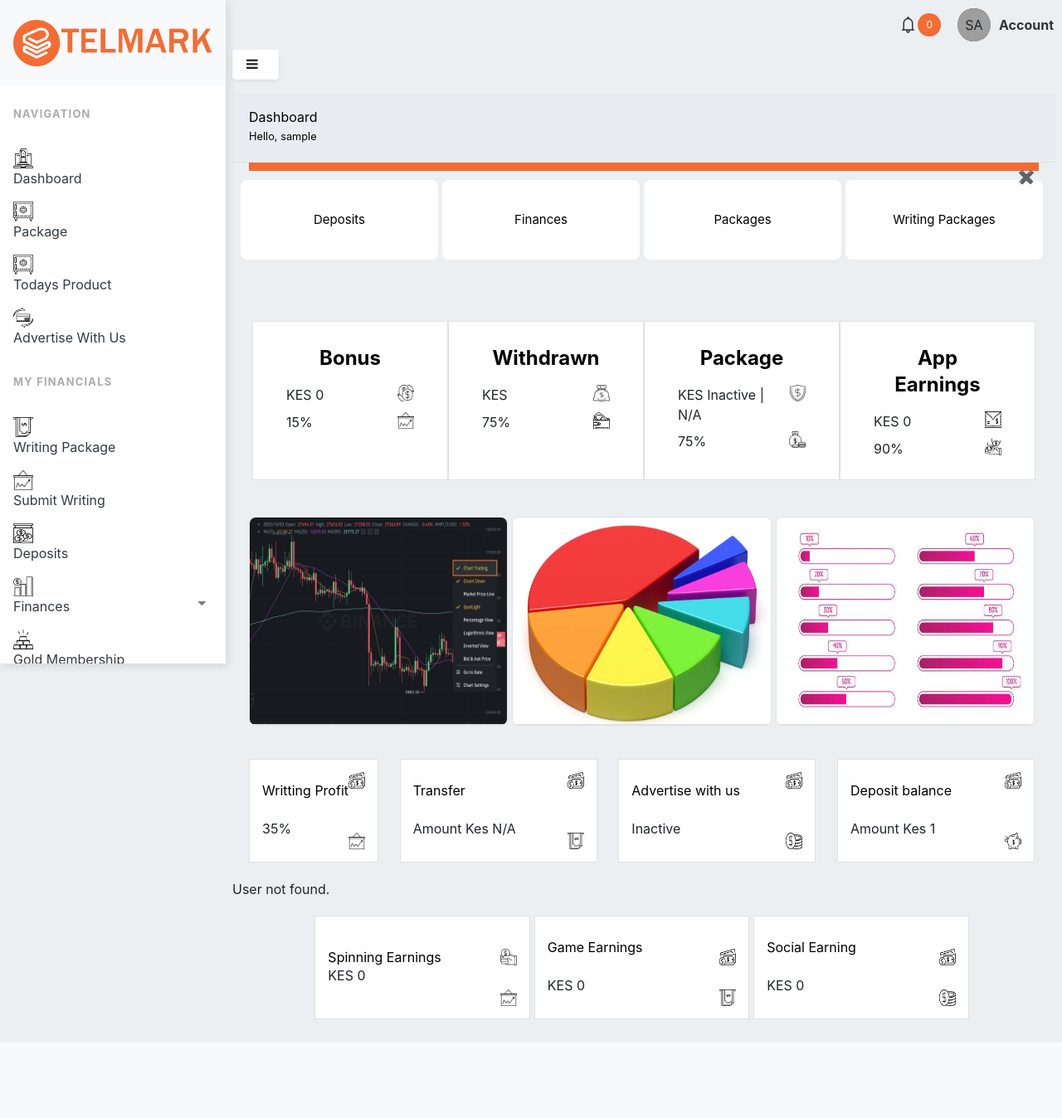
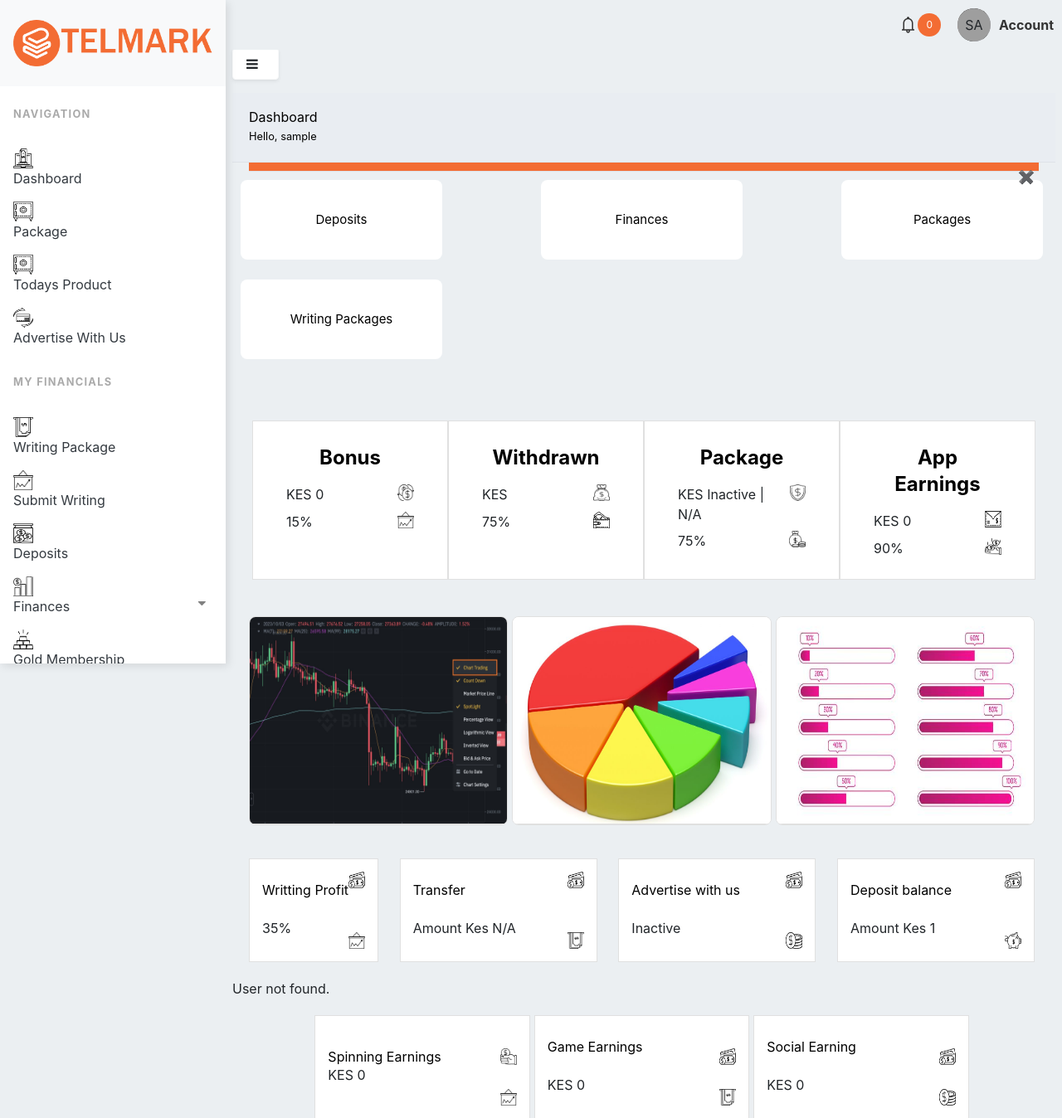
Before and after one commit to mwenaro/telmarks, a PHP site: page /dashboard.php in a window 1280 px wide. Shown: the top 1348 px of the page at 83% size. Before the commit the page ends 1257 px from the top, so only its background shows below. Run offline with PHP 8.4, Linux system fonts and the light colour scheme; the visitor is signed in with stand-in values (Sample User, id 1); data that the repository does not hold is empty; some libraries are stand-ins or nearby versions; grey boxes are pictures that could not be loaded.

Commit message:
flex-wrap

```diff
--- a/dashboard.php
+++ b/dashboard.php
@@ -347,7 +347,7 @@
 </div>
 
 <!-- tailwind csls -->
-<div class="card-container flex flex-col md:flex-row justify-between items-center  mx-auto w-full" style="margin-right:10%; padding:10px">
+<div class="card-container flex flex-col md:flex-row justify-between items-center  mx-auto w-full flex-wrap" style="margin-right:10%; padding:10px">
     <div class="card-links w-full md:w-1/2 lg:w-1/4 h-24 bg-white rounded-lg flex justify-center items-center mb-4" style=" margin-right:5px;">
         <a href="./deposit.php">
             <div class="card-content">
@@ -385,7 +385,7 @@
 
 
 <div style="background-color: #ebeff2; overflow: hidden;"
-class="flex flex-col md:flex-row justify-center items-center p-6"
+class="flex flex-col md:flex-row justify-center items-center p-6 flex-wrap"
 >
 
 <!-- Card 1: Bonus -->
```
